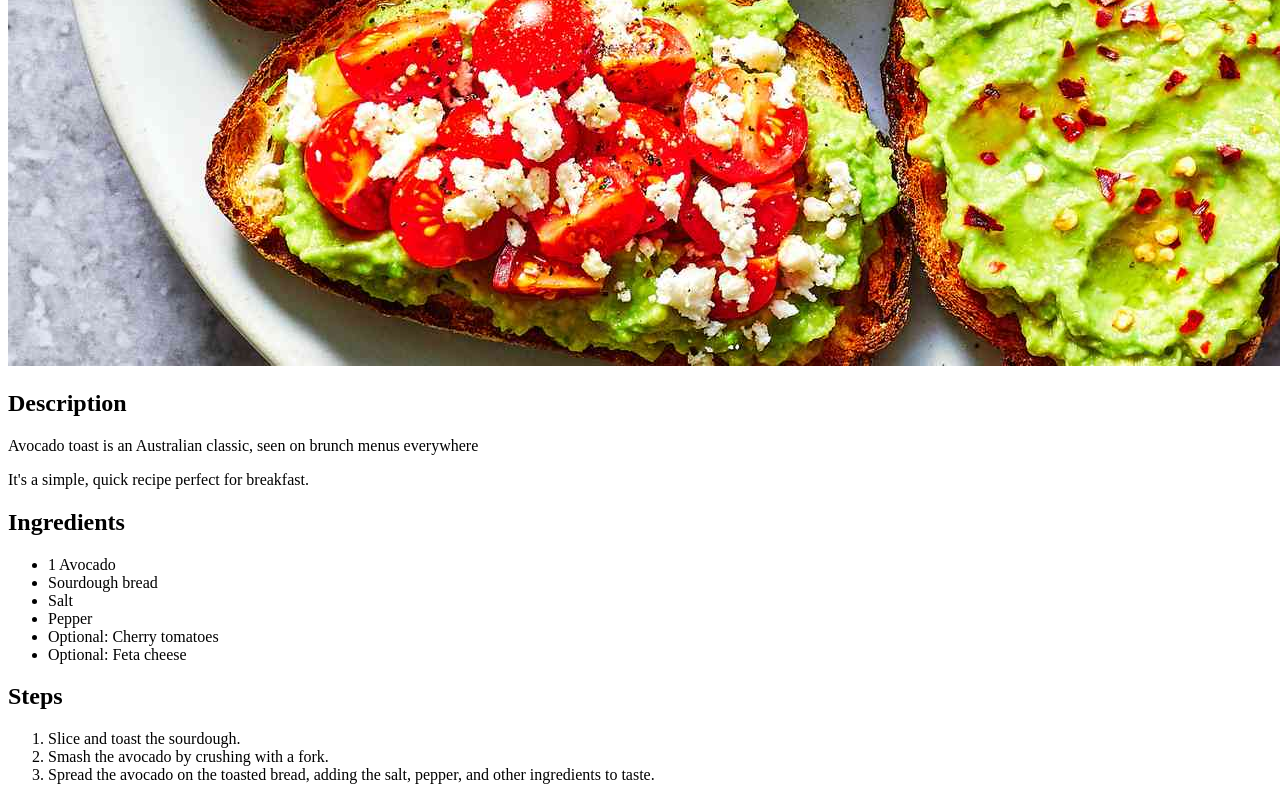
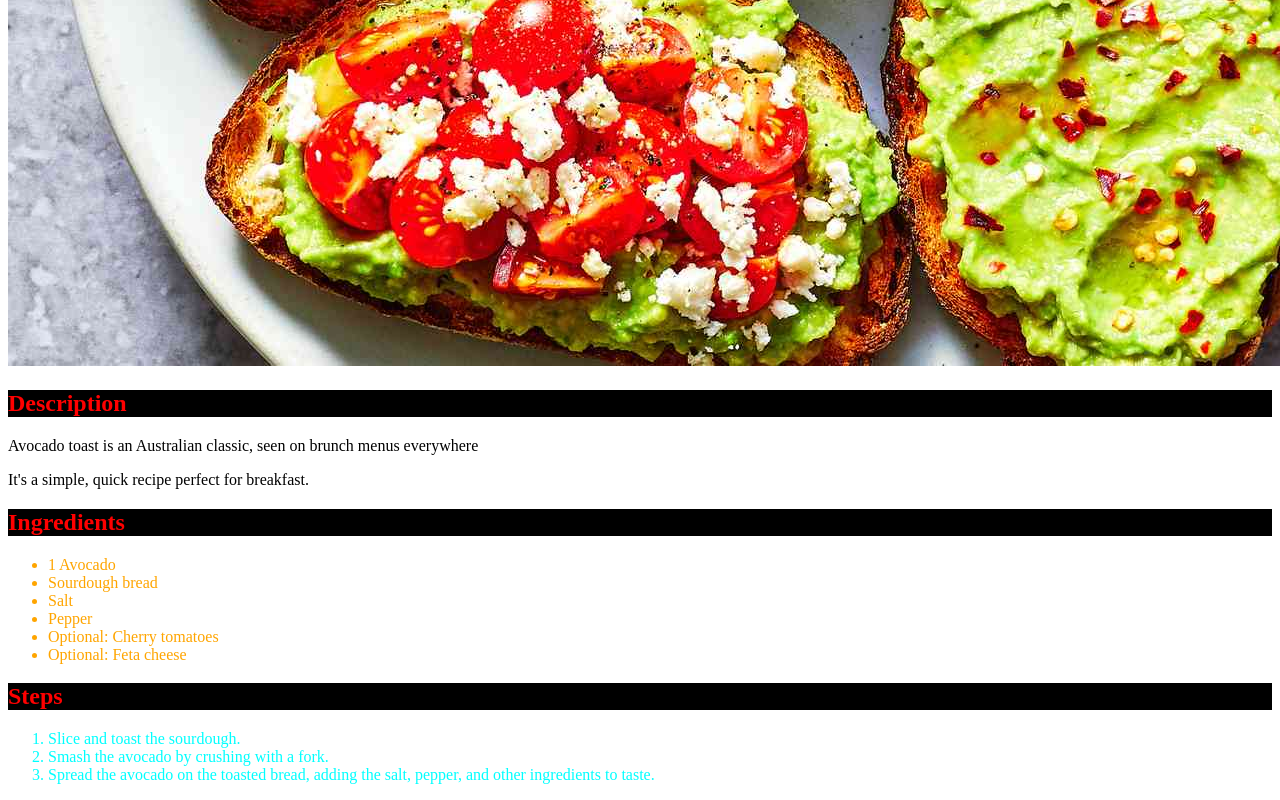
Before and after one commit to KAIFUNKY/odin-recipes, a plain HTML site: page recipes/avo_toast.html in a window 1280 px wide. Shown: the part 714-1514 px from the top of the page. Drawn offline with Linux system fonts and the light colour scheme.

Commit message:
Added CSS stles.

```diff
--- a/recipes/avo_toast.html
+++ b/recipes/avo_toast.html
@@ -4,6 +4,7 @@
     <head>
         <meta charset="UTF-8">
         <title>Recipes - Avocado Toast</title>
+        <link rel="stylesheet" href="../styles.css" />
     </head>
 
     <body>
@@ -27,6 +28,7 @@
             <li>Smash the avocado by crushing with a fork.</li>
             <li>Spread the avocado on the toasted bread, adding the salt, pepper, and other ingredients to taste.</li>
         </ol>
+
     </body>
 
 
--- /dev/null
+++ b/styles.css
@@ -0,0 +1,16 @@
+h1 {
+    color:blue;
+}
+
+h2 {
+    color:red;
+    background-color: black;
+}
+
+ul li {
+    color:orange;
+}
+
+ol li {
+    color:aqua;
+}
```
Also changed, not shown: index.html (+1 -0 lines), recipes/fried_eggs.html (+1 -0 lines), recipes/lasagna.html (+1 -0 lines).
